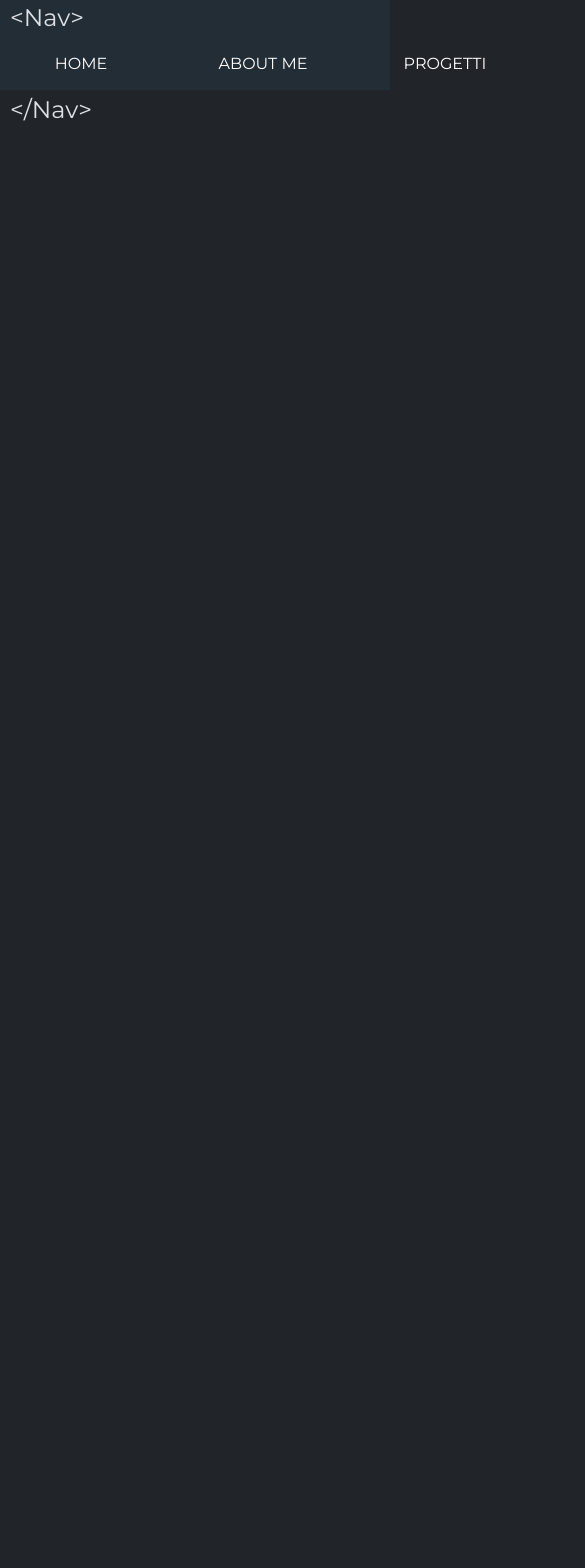
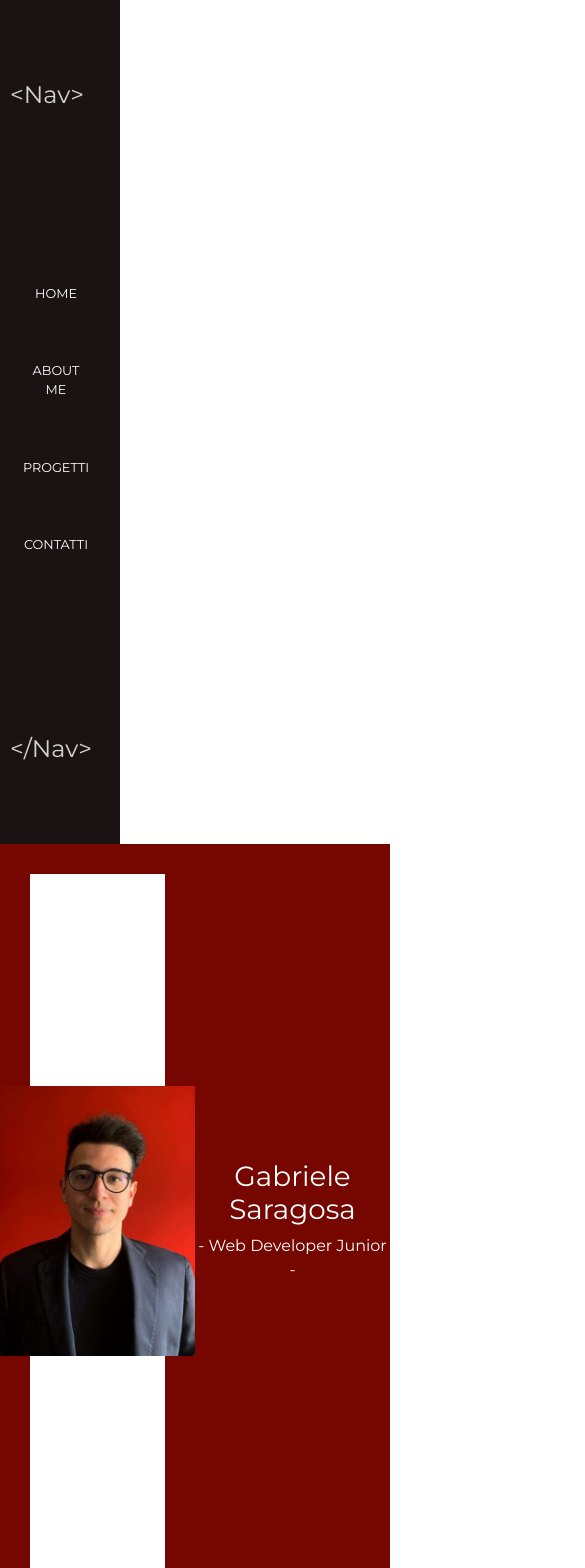
Before and after one commit to MyNameIsAlpaca/vite-boolfolio, a Vue app: page / in a window 390 px wide. Shown: the top 1568 px of the page, 585 px wide, since content can reach past the window. Before the commit the page ends 844 px from the top, so only its background shows below. Built offline with nearby package versions, Linux system fonts and the light colour scheme.

Commit message:
feat: media queries for nav

```diff
--- a/index.html
+++ b/index.html
@@ -1,5 +1,5 @@
 <!DOCTYPE html>
-<html lang="it" data-bs-theme="dark">
+<html lang="it" data-bs-theme="light">
   <head>
     <meta charset="UTF-8" />
     <link rel="icon" type="image/svg+xml" href="/vite.svg" />
--- /dev/null
+++ b/src/color.scss
@@ -0,0 +1,4 @@
+:root {
+  --primary-color: #750600;
+  --secondary-color: #1b1313;
+}
--- a/src/components/AppNav.vue
+++ b/src/components/AppNav.vue
@@ -16,10 +16,10 @@ export default {
       &lt;Nav>
     </div>
     <div class="mid-nav">
-      <button><span class="box">Home</span></button>
-      <button><span class="box">About me</span></button>
-      <button><span class="box">Progetti</span></button>
-      <button><span class="box">Contatti</span></button>
+      <router-link class="pc" :to="{ name: 'home' }"><button><span class="box">Home</span></button></router-link>
+      <router-link class="pc" :to="{ name: 'about-me' }"><button><span class="box">About me</span></button></router-link>
+      <router-link class="pc" :to="{ name: 'projects' }"><button><span class="box">Progetti</span></button></router-link>
+      <router-link class="pc" :to="{ name: 'home' }"><button><span class="box">Contatti</span></button></router-link>
     </div>
     <div class="right-nav">
       &lt;/Nav>
@@ -31,7 +31,7 @@ export default {
   .nav{
     width: 100vw;
     height: 90px;
-    background-color: #232d36;
+    background-color: var(--secondary-color);
     display: flex;
     justify-content: space-between;
     align-items: center;
@@ -39,10 +39,14 @@ export default {
     .right-nav, .left-nav{
       font-size: 1.5em;
       padding: 0px 10px;
+      color: lightgray;
     }
     .mid-nav{
       display: flex;
       gap: 20px;
+    }
+    .smartphone{
+      display: none;
     }
     .box {
     width: 140px;
@@ -112,4 +116,22 @@ export default {
     transition: .3s transform linear, .3s height linear .5s;
   }
     }
+
+    @media screen and (max-width: 992px) {
+      .nav{
+    width: 120px;
+    height: 100vh;
+    background-color: var(--secondary-color);
+    display: flex;
+    font-size: 1em;
+    .mid-nav{
+      flex-direction: column;
+      .box{
+        width: 100px;
+        margin: 0;
+        font-size: 0.8em;
+      }
+    }
+      }
+    }
 </style>
--- /dev/null
+++ b/src/pages/AppAbout.vue
@@ -0,0 +1,29 @@
+<script>
+
+export default {
+  name: "AppAbout",
+  data() {
+    return {
+
+    };
+  },
+  created() {
+
+  },
+  methods: {
+
+  },
+  components: {
+  },
+};
+</script>
+
+<template>
+<div class="div">Ciao</div>
+</template>
+
+<style lang="scss" scoped>
+.div{
+  color: black;
+}
+</style>
--- a/src/pages/AppHome.vue
+++ b/src/pages/AppHome.vue
@@ -19,9 +19,57 @@ export default {
 </script>
 
 <template>
-
+  <div class="main">
+    <div class="left-section">
+      <div class="info">
+        <img src="img/curriculum_foto_def.jpg" alt="">
+      </div>
+    </div>
+    <div class="right-section">
+      <div class="info">
+        <h1>Gabriele Saragosa</h1>
+        <div class="container-type">
+          <span class="typed">- Web Developer Junior -</span>
+        </div>
+      </div>
+    </div>
+  </div>
 </template>
 
 <style lang="scss" scoped>
+.main{
+  display: flex;
+  .left-section{
+    width: 50%;
+    height: calc(100vh - 90px);
+    border: 30px solid var(--primary-color);
 
+    .info{
+      display: flex;
+      align-items: center;
+      justify-content: center;
+      flex-direction: column;
+      height: 100%;
+
+    }
+    img{
+      max-width: 250px;
+      border-radius: 10px;
+
+    }
+  }
+  .right-section{
+    color: white;
+    background-color: var(--primary-color);
+    width: 50%;
+    height: calc(100vh - 90px);
+    display: flex;
+    align-items: center;
+    justify-content: center;
+    flex-direction: column;
+    .info{
+      text-align: center;
+    }
+  }
+}
 </style>
--- a/src/pages/AppProjects.vue
+++ b/src/pages/AppProjects.vue
@@ -41,9 +41,31 @@ export default {
 </script>
 
 <template>
-
+  <div class="container">
+    <h1>I miei progetti</h1>
+    <div class="card-container">
+      <div v-for="project in projects" class="bt-2">
+        <AppProjectCard :project="project"></AppProjectCard>
+      </div>
+      <div class="more">
+        <button @click="changeCurrentPage">Carica altro</button>
+      </div>
+    </div>
+  </div>
 </template>
 
 <style lang="scss" scoped>
-
+.container {
+  h1 {
+    text-align: center;
+    padding-top: 20px;
+  }
+  .card-container {
+    display: flex;
+    gap: 20px;
+    padding-top: 30px;
+    flex-wrap: wrap;
+    justify-content: space-between;
+  }
+}
 </style>
--- a/src/router.js
+++ b/src/router.js
@@ -2,6 +2,8 @@ import { createRouter, createWebHistory } from 'vue-router';
 
 import AppHome from './pages/AppHome.vue';
 import AppProjects from './pages/AppProjects.vue';
+import AppAbout from './pages/AppAbout.vue';
+
 
 
 
@@ -21,6 +23,11 @@ const router = createRouter({
       name: 'projects',
       component: AppProjects,
     },
+    {
+      path: '/about-me',
+      name: 'about-me',
+      component: AppAbout,
+    },
 
   ],
 
--- a/src/style.scss
+++ b/src/style.scss
@@ -1,4 +1,6 @@
 @import "bootstrap/scss/bootstrap";
+
+@import './color';
 
 body{
   font-family: 'Montserrat', sans-serif;
```
Also changed, not shown: src/components/AppMain.vue (deleted, +0 -71 lines).
